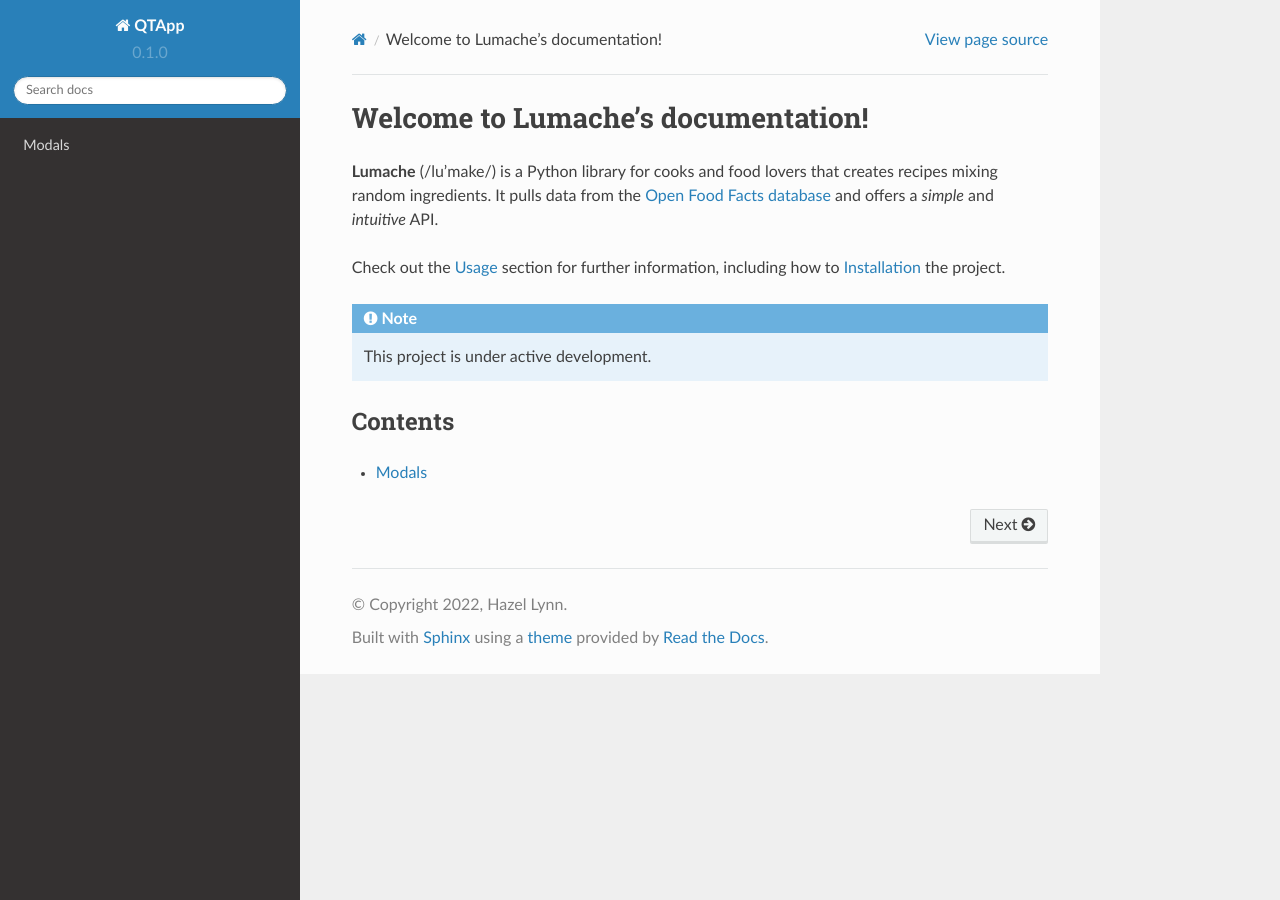
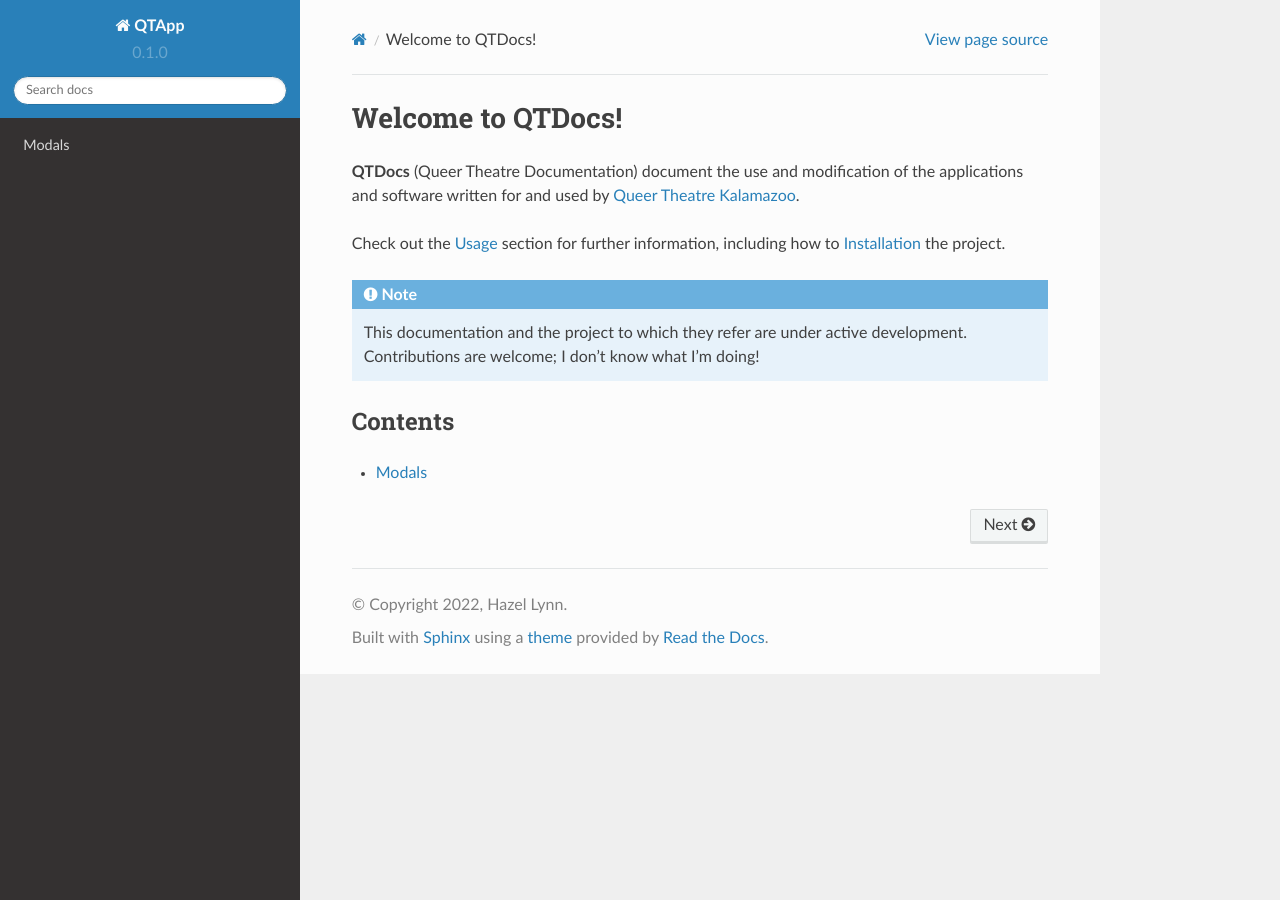
Before and after one commit to Queer-Theatre-Kalamazoo/qtdocs, a Sphinx documentation site: the page built from docs/source/index.rst, in a window 1280 px wide. Built offline with Sphinx 7.4.7 and the Read the Docs theme 2.0.0, drawn with Linux system fonts in a browser that asks for light colours.

Commit message:
Update index.rst
update index

```diff
--- a/docs/source/index.rst
+++ b/docs/source/index.rst
@@ -1,17 +1,14 @@
-Welcome to Lumache's documentation!
+Welcome to QTDocs!
 ===================================
 
-**Lumache** (/lu'make/) is a Python library for cooks and food lovers
-that creates recipes mixing random ingredients.
-It pulls data from the `Open Food Facts database <https://world.openfoodfacts.org/>`_
-and offers a *simple* and *intuitive* API.
+**QTDocs** (Queer Theatre Documentation) document the use and modification of the applications and software written for and used by `Queer Theatre Kalamazoo`_.
 
 Check out the :doc:`usage` section for further information, including
 how to :ref:`installation` the project.
 
 .. note::
 
-   This project is under active development.
+   This documentation and the project to which they refer are under active development. Contributions are welcome; I don't know what I'm doing!
 
 Contents
 --------
@@ -19,3 +16,5 @@ Contents
 .. toctree::
 
    modals
+
+.. _Queer Theatre Kalamazoo: https://queertk.org
```
